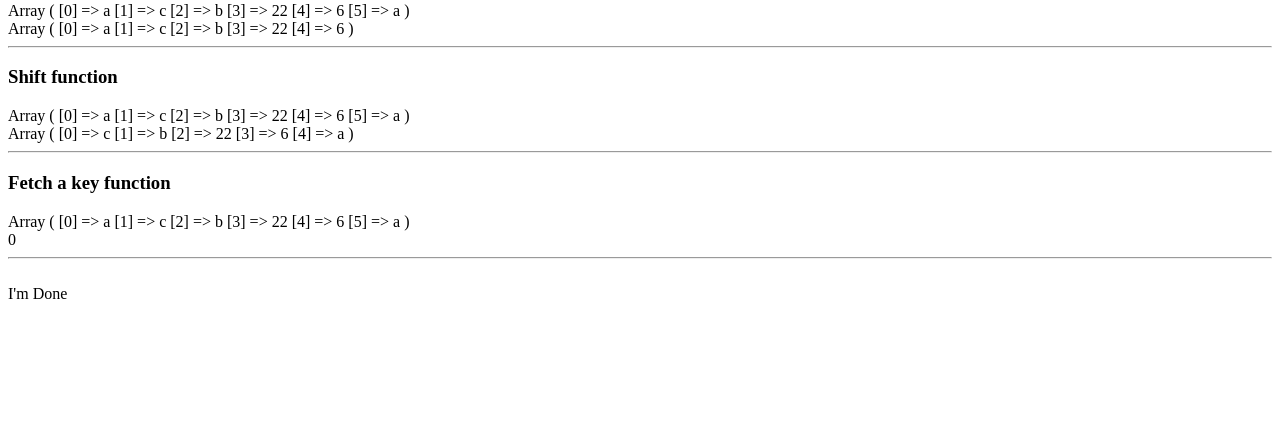
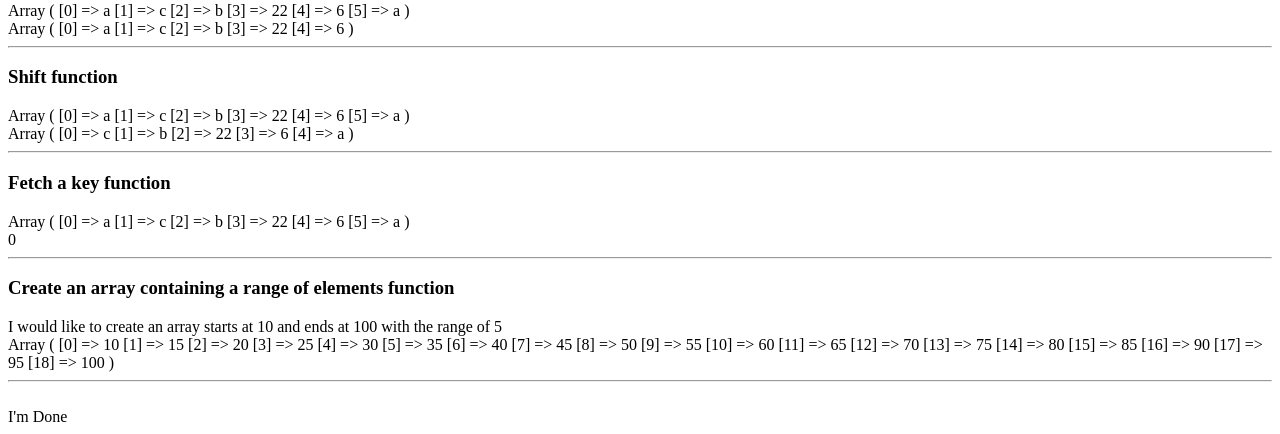
Before and after one commit to Daleligit/IS-601-2017-Class-Homework03, a PHP site: page / in a window 1280 px wide. Shown: the part 2019-2453 px from the top of the page. Before the commit the page ends 2318 px from the top, so only its background shows below. Run offline with PHP 8.4, Linux system fonts and the light colour scheme.

Commit message:
added Create an array containing a range of elements function in index

```diff
--- a/index.php
+++ b/index.php
@@ -176,9 +176,17 @@ class main {
       $stringText = "<hr />";
       stringFunctions::printThis ($stringText);
       //10th
-     // $stringText = "<h3> function</h3>";
-     // stringFunctions::printThis ($stringText);
-     // arrayFunctions::arrayRange ($arrayInput);
+      $stringText = "<h3>Create an array containing a range of elements function</h3>";
+      stringFunctions::printThis ($stringText);
+      $arrRangeStr = 10;
+      $arrRangeEnd = 100;
+      $arrRange = 5;
+      $stringText = "I would like to create an array starts at $arrRangeStr and
+      ends at $arrRangeEnd with the range of $arrRange";
+      stringFunctions::printThis ($stringText);
+      arrayFunctions::arrayRange ($arrRangeStr,$arrRangeEnd,$arrRange);
+      $stringText = "<hr />";
+      stringFunctions::printThis ($stringText);
     }
     public function __destruct () {
       echo '</br> I\'m Done';
@@ -236,6 +244,11 @@ class main {
     static public function fetchKey ($input) {
       print("</br>" . key($input));
     }
+
+    static public function arrayRange ($input,$input2,$input3) {
+      print("</br>");
+      print_r(range($input,$input2,$input3));
+    }
   }
 
   class stringFunctions {
```
